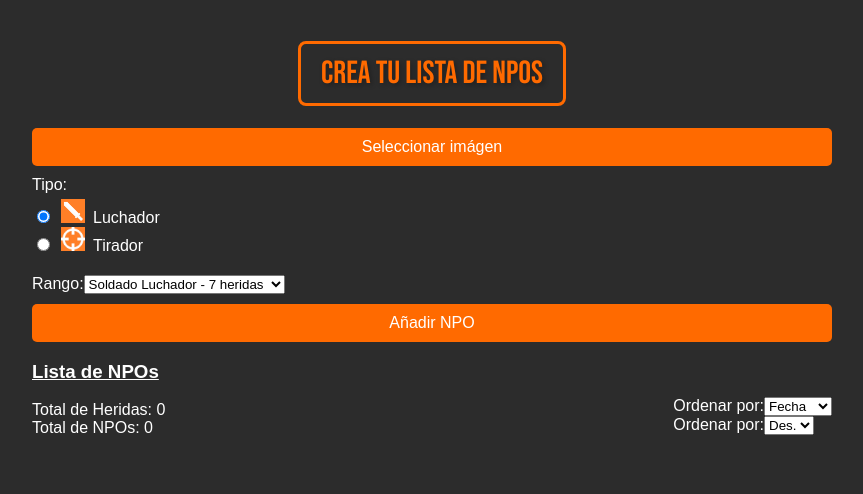
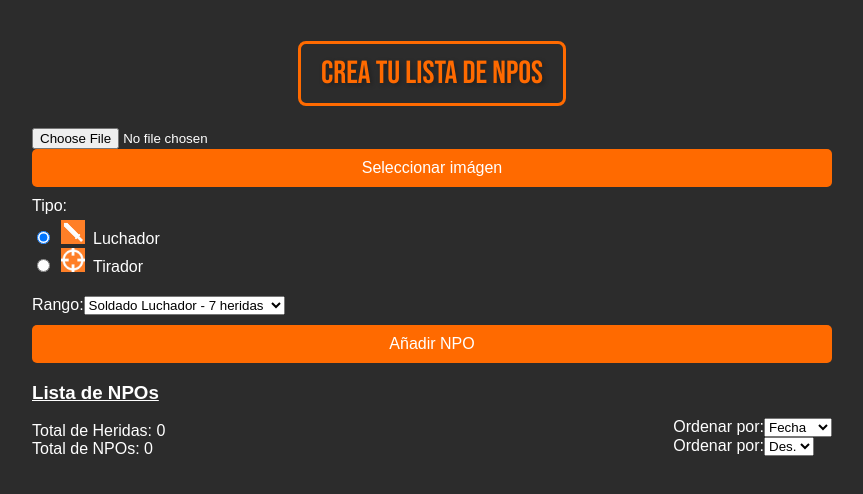
Before and after one commit to ChickenPolloHammer/NPO_tool, a React (Create React App) app: page / in a window 1280 px wide. Shown: the top 494 px of the page, without its empty margins (208-1071 px from the left). Built offline with nearby package versions, Linux system fonts and the light colour scheme.

Commit message:
Añadir boton para seleccionar imagenes del dispositivo

```diff
--- a/src/components/SelectorNPO.js
+++ b/src/components/SelectorNPO.js
@@ -115,10 +115,24 @@ const SelectorNPO = ({ onAdd }) => {
     }
   };
 
+  const handleImageUpload = (event) => {
+    const file = event.target.files[0];
+    if (file) {
+      const imageUrl = URL.createObjectURL(file);
+      setSelectedImage(imageUrl);
+    }
+  };
+
   return (
     <div style={{ display: 'flex', flexDirection: 'column' }}>
       {/* <h3 style={{ textDecoration: 'underline' }}>Elegir NPO</h3>*/}
-
+      {/* Botón para sacar/seleccionar imágen del dispositivo */}
+      <input
+        type="file"
+        accept="image/*"
+        capture="environment" // Permite usar la cámara si está disponible
+        onChange={handleImageUpload}
+      />
       {/* Botón para mostrar/ocultar imágenes */}
       <button onClick={toggleImageOptions}>
         {showImages ? 'Ocultar imágenes' : 'Seleccionar imágen'}
```
